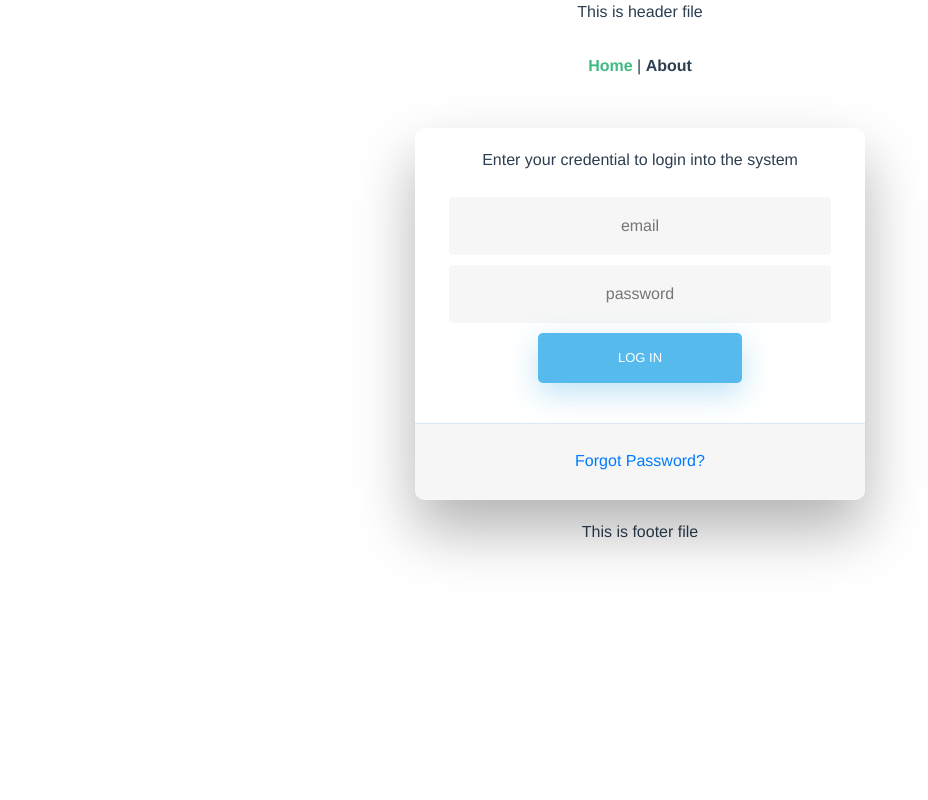
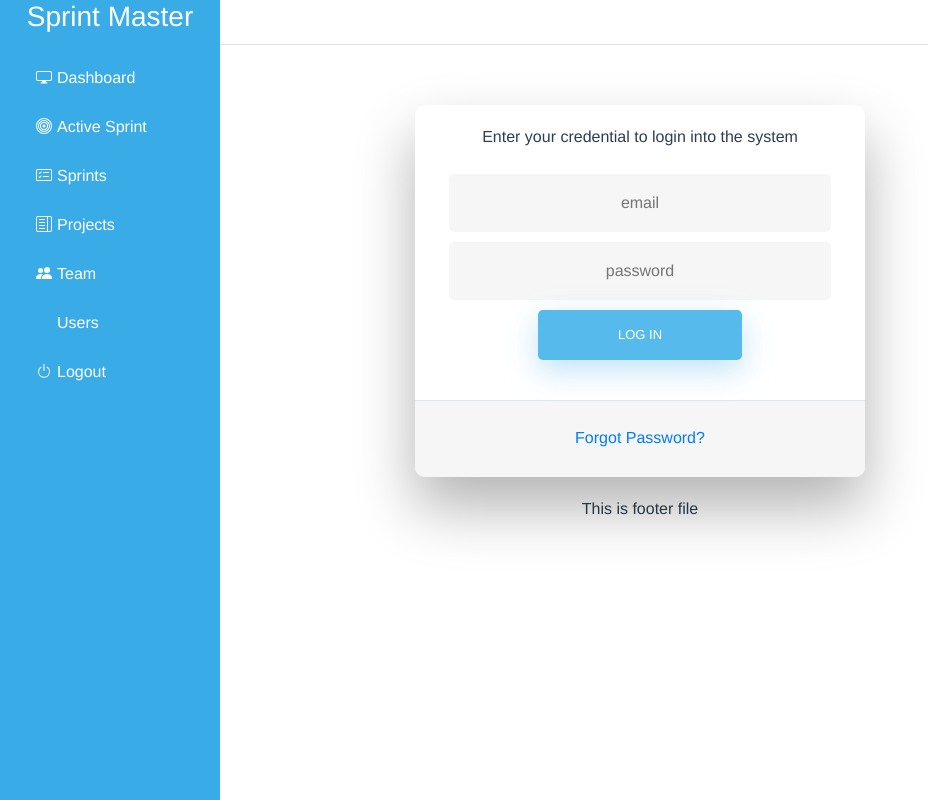
Before and after one commit to Yamin-lawar/sprintMaster, a Vue app in the folder frontend/: page /#/ in a window 1280 px wide. Shown: the whole page, without its empty margins (0-928 px from the left). Built offline with nearby package versions, Linux system fonts and the light colour scheme.

Commit message:
left menubar

```diff
--- a/frontend/src/App.vue
+++ b/frontend/src/App.vue
@@ -1,10 +1,8 @@
 <template>
   <div id="app">
     <Header/>
-    <div id="nav">
-      <router-link to="/">Home</router-link> |
-      <router-link to="/about">About</router-link>
-    </div>
+    <Leftbar/>
+
     <router-view/>
     <Footer/>
   </div>
@@ -13,6 +11,7 @@
 <script>
 import Header from '@/components/layouts/Header.vue'
 import Footer from '@/components/layouts/Footer.vue'
+import Leftbar from '@/components/layouts/Leftbar.vue'
 import 'bootstrap/dist/css/bootstrap.css'
 import 'bootstrap-vue/dist/bootstrap-vue.css'
 import 'bootstrap-vue/dist/bootstrap-vue-icons.min.css'
@@ -21,7 +20,8 @@ import 'bootstrap-vue/dist/bootstrap-vue-icons.min.css'
 export default {
   components:{
     Header,
-    Footer
+    Footer,
+    Leftbar
   }
 }
 </script>
@@ -40,12 +40,4 @@ export default {
   padding: 30px;
 }
 
-#nav a {
-  font-weight: bold;
-  color: #2c3e50;
-}
-
-#nav a.router-link-exact-active {
-  color: #42b983;
-}
 </style>
--- a/frontend/src/components/Login.vue
+++ b/frontend/src/components/Login.vue
@@ -11,7 +11,7 @@
         <!-- Login Form -->
         <form @submit="loginAuth">
           <input type="text" id="email" v-model="email" class="fadeIn second" name="email" placeholder="email">
-          <div class="error" v-if="$v.email.$dirty && !$v.email.required">Please enter email</div>
+          <div class="error" v-if="$v.email.$dirty && !$v.email.required || !$v.email.email">Please enter proper email</div>
           <input type="password" id="password" v-model="password" class="fadeIn third" name="password" placeholder="password">
           <div class="error" v-if="$v.password.$dirty && !$v.password.required">Please enter password</div>
           <input type="submit" class="fadeIn fourth" value="Log In">
@@ -28,7 +28,7 @@
 
 <script>
 import { mapGetters, mapActions } from 'vuex';
-import { required } from 'vuelidate/lib/validators'
+import { required, email } from 'vuelidate/lib/validators'
 export default {
     name: "Login",
     computed: mapGetters(["users","loader"]),
@@ -52,7 +52,8 @@ export default {
     },
     validations: {
       email: {
-        required
+        required,
+        email
       },
       password: {
         required
--- a/frontend/src/components/Sprint.vue
+++ b/frontend/src/components/Sprint.vue
@@ -1,5 +1,5 @@
 <template>
-    <div>
+    <div class="wrapper">
         This is current sprint
     </div>
 </template>
--- a/frontend/src/components/layouts/Header.vue
+++ b/frontend/src/components/layouts/Header.vue
@@ -1,6 +1,8 @@
 <template>
-    <div>
-        This is header file
+    <div class="header">
+        <b-nav small>
+
+        </b-nav>
     </div>
 </template>
 <script>
@@ -9,5 +11,8 @@ export default {
 }
 </script>
 <style scoped>
-
+.header{
+    border-bottom: 1px solid #dfe2e2;
+    height: 45px;
+}
 </style>
--- /dev/null
+++ b/frontend/src/components/layouts/Leftbar.vue
@@ -0,0 +1,46 @@
+<template>
+    <div class="wrapper">
+         <nav id="sidebar">
+        <div class="sidebar-header">
+            <h3>Sprint Master</h3>
+        </div>
+
+        <ul class="list-unstyled components">
+            <li class="active">
+                <a> <b-icon icon="display"></b-icon><span class="menu-title">Dashboard</span></a>
+
+            </li>
+            <li>
+                <a href="#"><b-icon icon="bullseye"></b-icon><span class="menu-title">Active Sprint</span></a>
+            </li>
+            <li>
+                <a href="#"><b-icon icon="card-checklist"></b-icon><span class="menu-title">Sprints</span></a>
+
+            </li>
+            <li>
+                <a href="#"><b-icon icon="layout-text-sidebar"></b-icon><span class="menu-title">Projects</span></a>
+            </li>
+            <li>
+                <a href="#"><b-icon icon="people-fill"></b-icon><span class="menu-title">Team</span></a>
+            </li>
+            <li>
+                <a href="#"><b-icon icon="people-circle"></b-icon><span class="menu-title">Users</span></a>
+            </li>
+            <li>
+                <a href="#"><b-icon icon="power"></b-icon><span class="menu-title">Logout</span></a>
+            </li>
+        </ul>
+
+    </nav>
+    </div>
+</template>
+
+<script>
+export default {
+    name:"Leftbar"
+}
+</script>
+
+<style scoped>
+@import '../..//css/menubar.css';
+</style>
--- /dev/null
+++ b/frontend/src/css/menubar.css
@@ -0,0 +1,35 @@
+.wrapper {
+    display: flex;
+    width: 100%;
+}
+
+#sidebar {
+    width: 220px;
+    position: fixed;
+    top: 0;
+    left: 0;
+    height: 100vh;
+    z-index: 999;
+    background: #39ace7;
+    color: #fff;
+    transition: all 0.3s;
+
+}
+
+#sidebar ul, #sidebar li, #sidebar a{
+    color: #fff;
+    text-align: left;
+    font-weight: 300;
+}
+
+#sidebar ul, #sidebar li{
+    padding: 12px 0px 13px 12px;
+
+}
+#sidebar a{
+    padding: 12px 0px 13px 12px;
+}
+
+#sidebar .menu-title{
+    padding-left: 5px;
+}
```
